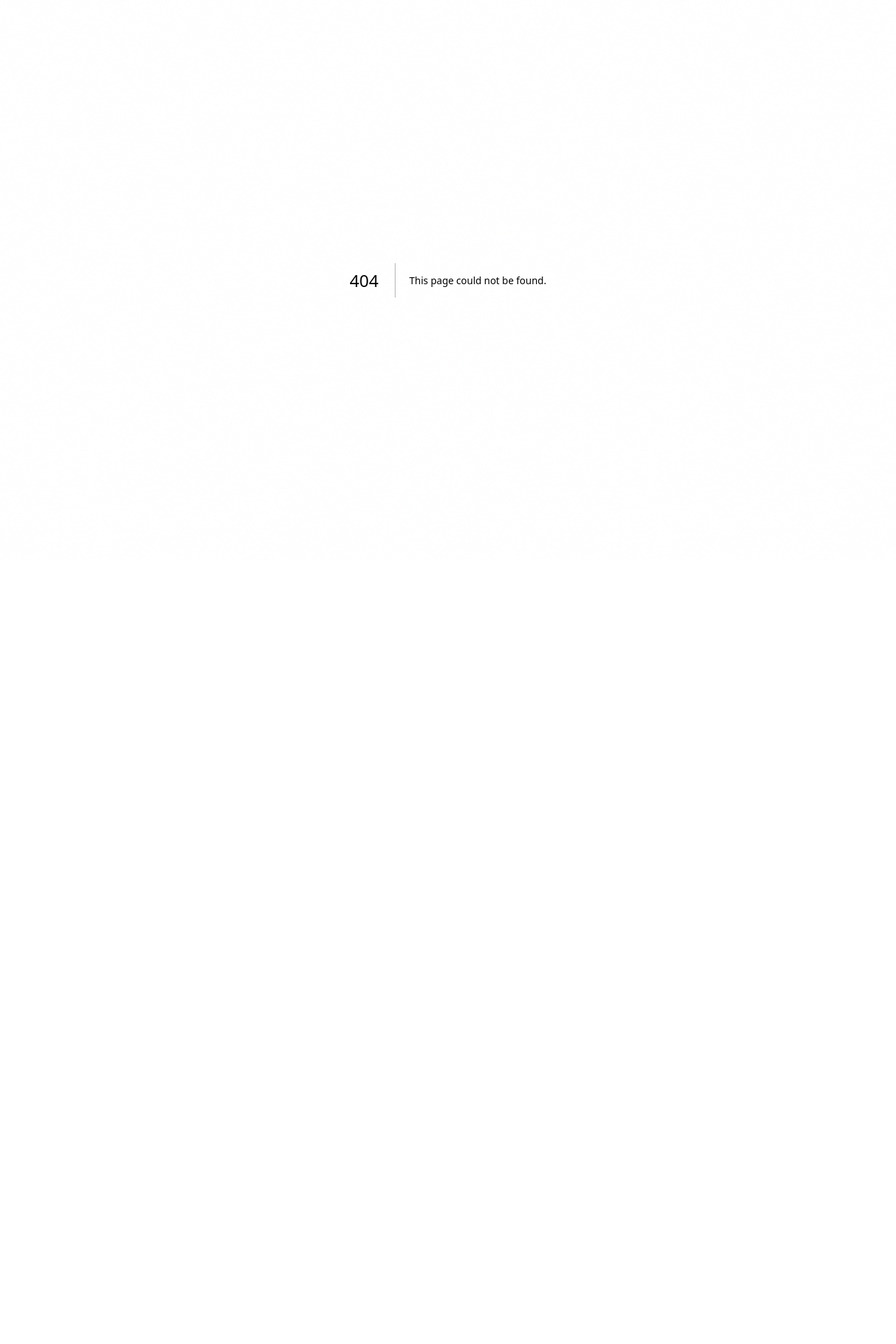
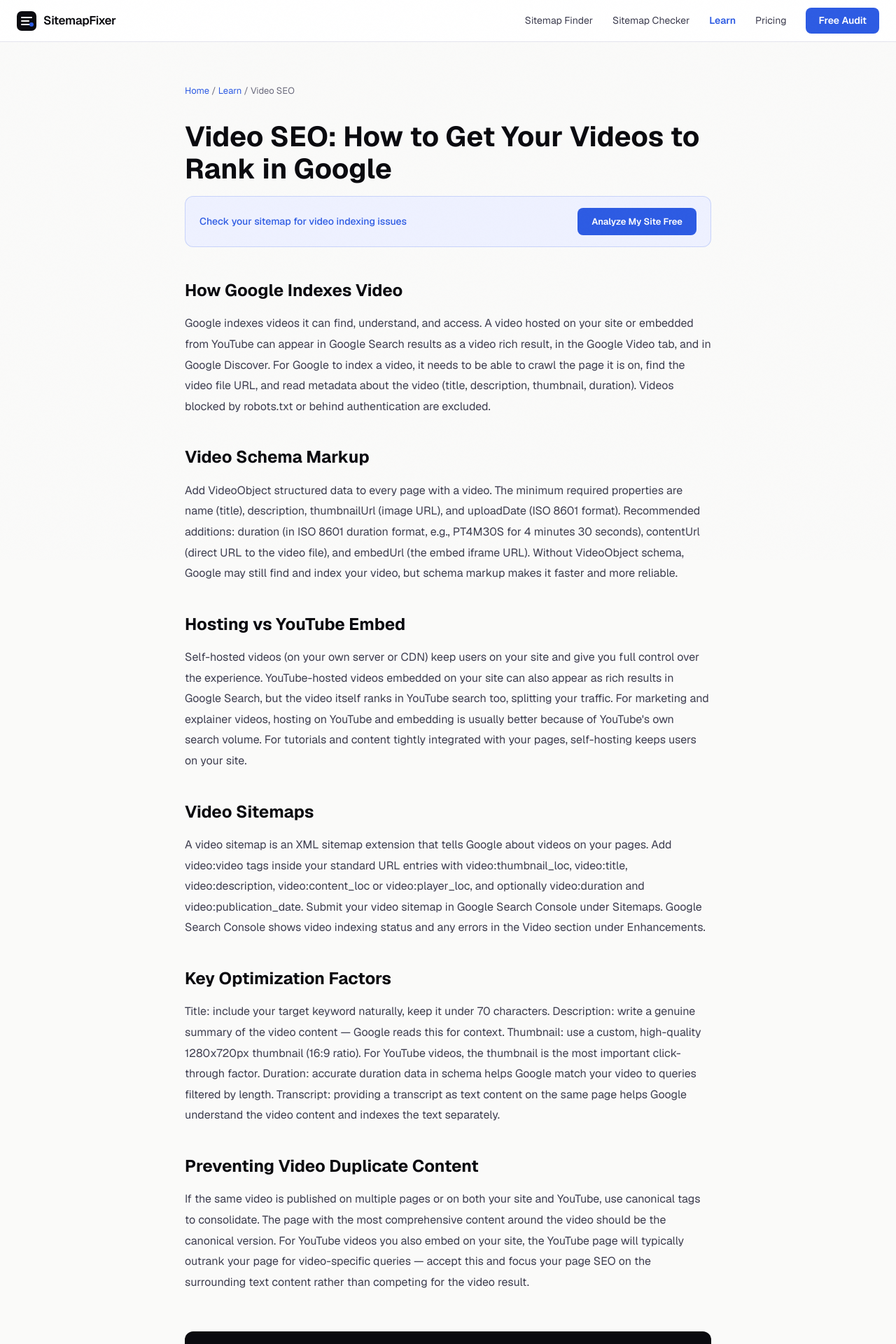
Before and after one commit to Watermelon-Coctail-Bar/sitemap-fixer, a Next.js app: page /learn/video-seo in a window 1280 px wide. Before the commit this address had no page. Shown: the top 1920 px of the page at 70% size. Before the commit the page ends 800 px from the top, so only its background shows below. Built offline with nearby package versions, Linux system fonts and the light colour scheme.

Commit message:
Create page.tsx

```diff
--- /dev/null
+++ b/src/app/learn/video-seo/page.tsx
@@ -0,0 +1,43 @@
+import type { Metadata } from 'next';
+export const metadata: Metadata = {
+  title: 'Video SEO: How to Get Your Videos to Rank in Google Search | SitemapFixer',
+  description: "Video can rank in Google Search, Google Video, and YouTube. Here is how to optimize hosted and embedded videos for search, including schema markup and video sitemaps.",
+  alternates: { canonical: 'https://sitemapfixer.com/learn/video-seo' },
+};
+const sections = [
+  { h: "How Google Indexes Video", d: "Google indexes videos it can find, understand, and access. A video hosted on your site or embedded from YouTube can appear in Google Search results as a video rich result, in the Google Video tab, and in Google Discover. For Google to index a video, it needs to be able to crawl the page it is on, find the video file URL, and read metadata about the video (title, description, thumbnail, duration). Videos blocked by robots.txt or behind authentication are excluded." },
+  { h: "Video Schema Markup", d: "Add VideoObject structured data to every page with a video. The minimum required properties are name (title), description, thumbnailUrl (image URL), and uploadDate (ISO 8601 format). Recommended additions: duration (in ISO 8601 duration format, e.g., PT4M30S for 4 minutes 30 seconds), contentUrl (direct URL to the video file), and embedUrl (the embed iframe URL). Without VideoObject schema, Google may still find and index your video, but schema markup makes it faster and more reliable." },
+  { h: "Hosting vs YouTube Embed", d: "Self-hosted videos (on your own server or CDN) keep users on your site and give you full control over the experience. YouTube-hosted videos embedded on your site can also appear as rich results in Google Search, but the video itself ranks in YouTube search too, splitting your traffic. For marketing and explainer videos, hosting on YouTube and embedding is usually better because of YouTube's own search volume. For tutorials and content tightly integrated with your pages, self-hosting keeps users on your site." },
+  { h: "Video Sitemaps", d: "A video sitemap is an XML sitemap extension that tells Google about videos on your pages. Add video:video tags inside your standard URL entries with video:thumbnail_loc, video:title, video:description, video:content_loc or video:player_loc, and optionally video:duration and video:publication_date. Submit your video sitemap in Google Search Console under Sitemaps. Google Search Console shows video indexing status and any errors in the Video section under Enhancements." },
+  { h: "Key Optimization Factors", d: "Title: include your target keyword naturally, keep it under 70 characters. Description: write a genuine summary of the video content — Google reads this for context. Thumbnail: use a custom, high-quality 1280x720px thumbnail (16:9 ratio). For YouTube videos, the thumbnail is the most important click-through factor. Duration: accurate duration data in schema helps Google match your video to queries filtered by length. Transcript: providing a transcript as text content on the same page helps Google understand the video content and indexes the text separately." },
+  { h: "Preventing Video Duplicate Content", d: "If the same video is published on multiple pages or on both your site and YouTube, use canonical tags to consolidate. The page with the most comprehensive content around the video should be the canonical version. For YouTube videos you also embed on your site, the YouTube page will typically outrank your page for video-specific queries — accept this and focus your page SEO on the surrounding text content rather than competing for the video result." },
+];
+export default function Page() {
+  return (
+    <div style={{ maxWidth: 800, margin: '0 auto', padding: '60px 24px' }}>
+      <nav style={{ fontSize: 13, color: '#6b6b7d', marginBottom: 32 }}>
+        <a href="/" style={{ color: '#2d5be3', textDecoration: 'none' }}>Home</a>{' / '}
+        <a href="/learn" style={{ color: '#2d5be3', textDecoration: 'none' }}>Learn</a>{' / '}
+        <span>Video SEO</span>
+      </nav>
+      <h1 style={{ fontSize: 40, fontWeight: 700, color: '#0a0a0f', marginBottom: 16, lineHeight: 1.15 }}>Video SEO: How to Get Your Videos to Rank in Google</h1>
+      <div style={{ background: '#eef1ff', border: '1px solid rgba(45,91,227,0.2)', borderRadius: 12, padding: '16px 20px', marginBottom: 40, display: 'flex', alignItems: 'center', justifyContent: 'space-between', gap: 16 }}>
+        <span style={{ fontSize: 14, color: '#2d5be3', fontWeight: 500 }}>Check your sitemap for video indexing issues</span>
+        <a href="/" style={{ background: '#2d5be3', color: 'white', padding: '10px 20px', borderRadius: 8, textDecoration: 'none', fontWeight: 600, fontSize: 13 }}>Analyze My Site Free</a>
+      </div>
+      <div style={{ fontSize: 16, color: '#3d3d4f', lineHeight: 1.85 }}>
+        {sections.map(({ h, d }) => (
+          <div key={h} style={{ marginBottom: 36 }}>
+            <h2 style={{ fontSize: 24, fontWeight: 700, color: '#0a0a0f', marginBottom: 10 }}>{h}</h2>
+            <p style={{ margin: 0 }}>{d}</p>
+          </div>
+        ))}
+      </div>
+      <div style={{ background: '#0a0a0f', borderRadius: 12, padding: '32px', textAlign: 'center', marginTop: 56 }}>
+        <div style={{ fontSize: 20, fontWeight: 700, color: 'white', marginBottom: 8 }}>Check your video sitemap</div>
+        <div style={{ color: '#9999aa', marginBottom: 20, fontSize: 14 }}>Free sitemap analysis in 60 seconds</div>
+        <a href="/" style={{ background: 'white', color: '#0a0a0f', padding: '14px 28px', borderRadius: 8, textDecoration: 'none', fontWeight: 700 }}>Analyze My Site Free</a>
+      </div>
+    </div>
+  );
+}
```
